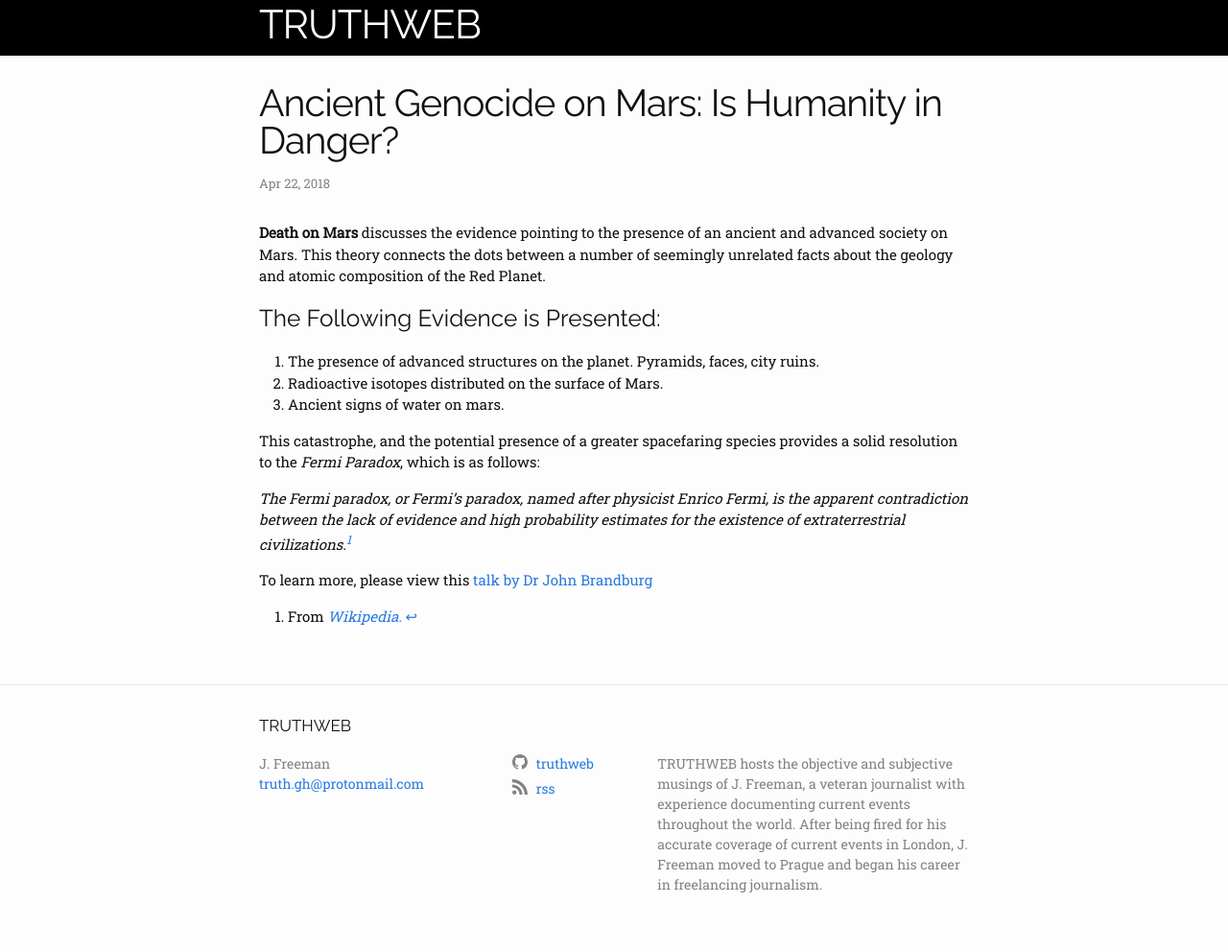
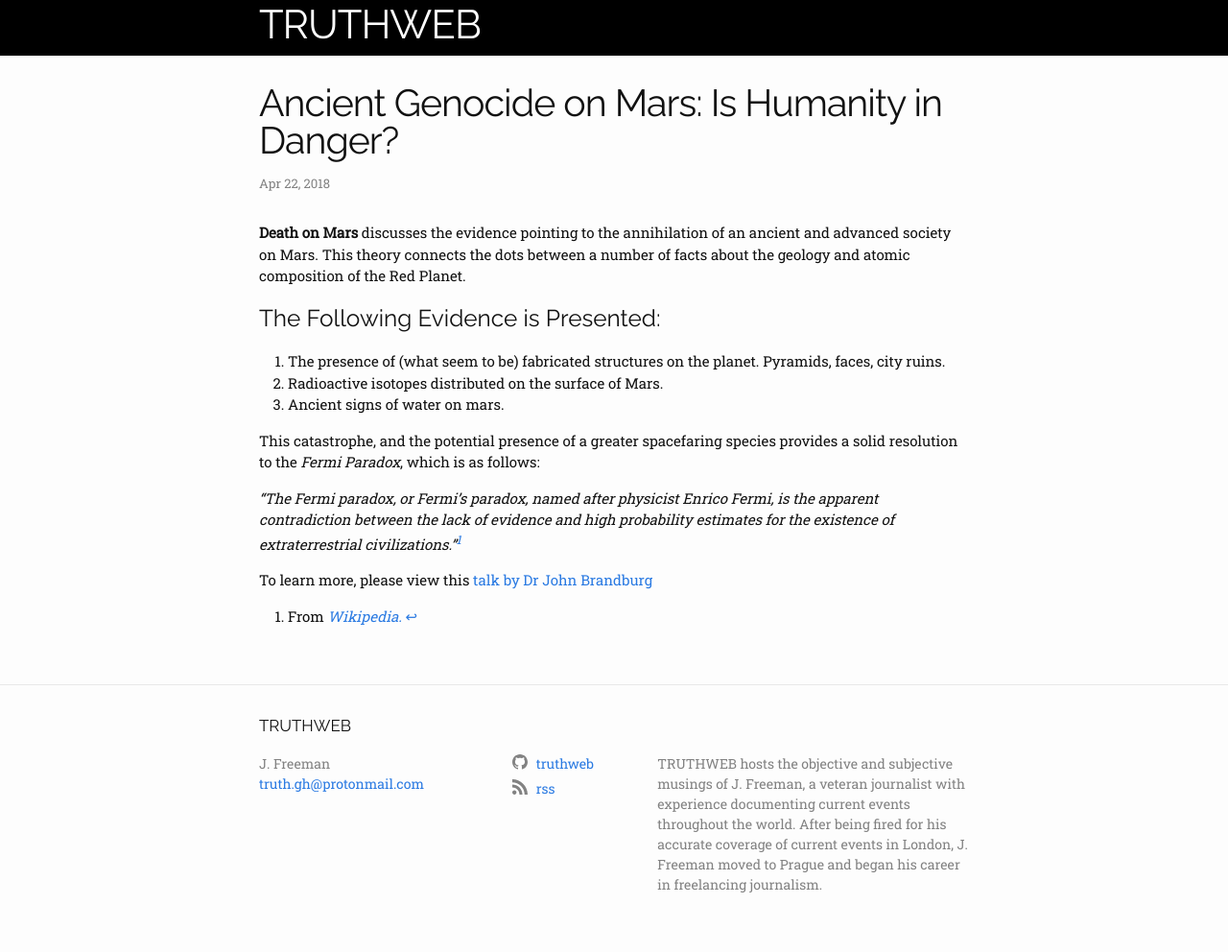
Before and after one commit to truthweb/truthweb.github.io, a Jekyll site: the page built from _posts/2018-04-22-mars.markdown, in a window 1280 px wide. Shown: the whole page at 96% size. Built offline with Jekyll 4.4.1, drawn with Linux system fonts in a browser that asks for light colours.

Commit message:
Uploading changes to articles. Latest article: 2018-04-22-mars.wg.

```diff
--- a/_posts/2018-02-18-tutorial.markdown
+++ b/_posts/2018-02-18-tutorial.markdown
@@ -4,7 +4,7 @@ title: "TruthWeb Tutorial"
 date: 2018-02-18 23:59:18
 ---
 
-TruthWeb utilizes the Jekyll static site generator. Jekyll and the Liquid rendering engine can process and display a great deal of content rendered in *Kramdown.* Examples are shown below.
+TruthWeb utilizes the Jekyll static site generator. Jekyll and the Liquid rendering engine can process and display a great deal of content rendered in *Kramdown.* Examples are shown below[^1].
 
 ## Second Level Heading
 1. List entry one.
@@ -26,3 +26,5 @@ Placeholder paragraph.
 Emphasis can be done like this: *Italics* and **Bold**.
 
 Article by **J. Freeman**.
+
+[^1]: Footnote. *Neat.*
--- a/_posts/2018-04-22-mars.markdown
+++ b/_posts/2018-04-22-mars.markdown
@@ -3,16 +3,16 @@ layout: post
 title: "Ancient Genocide on Mars: Is Humanity in Danger?"
 date: 2018-04-22 23:59:18
 ---
-**Death on Mars** discusses the evidence pointing to the presence of an ancient and advanced society on Mars. This theory connects the dots between a number of seemingly unrelated facts about the geology and atomic composition of the Red Planet.
+**Death on Mars** discusses the evidence pointing to the annihilation of an ancient and advanced society on Mars. This theory connects the dots between a number of facts about the geology and atomic composition of the Red Planet.
 
 ### The Following Evidence is Presented:
-1. The presence of advanced structures on the planet. Pyramids, faces, city ruins.
+1. The presence of (what seem to be) fabricated structures on the planet. Pyramids, faces, city ruins.
 2. Radioactive isotopes distributed on the surface of Mars.
 3. Ancient signs of water on mars.
 
 This catastrophe, and the potential presence of a greater spacefaring species provides a solid resolution to the *Fermi Paradox*, which is as follows:
 
-*The Fermi paradox, or Fermi's paradox, named after physicist Enrico Fermi, is the apparent contradiction between the lack of evidence and high probability estimates for the existence of extraterrestrial civilizations.[^1]*
+*"The Fermi paradox, or Fermi's paradox, named after physicist Enrico Fermi, is the apparent contradiction between the lack of evidence and high probability estimates for the existence of extraterrestrial civilizations."[^1]*
 
 To learn more, please view this [talk by Dr John Brandburg](https://www.youtube.com/watch?v=RjGkgK5taP4)
 
```
Also changed, not shown: 2 other files.
